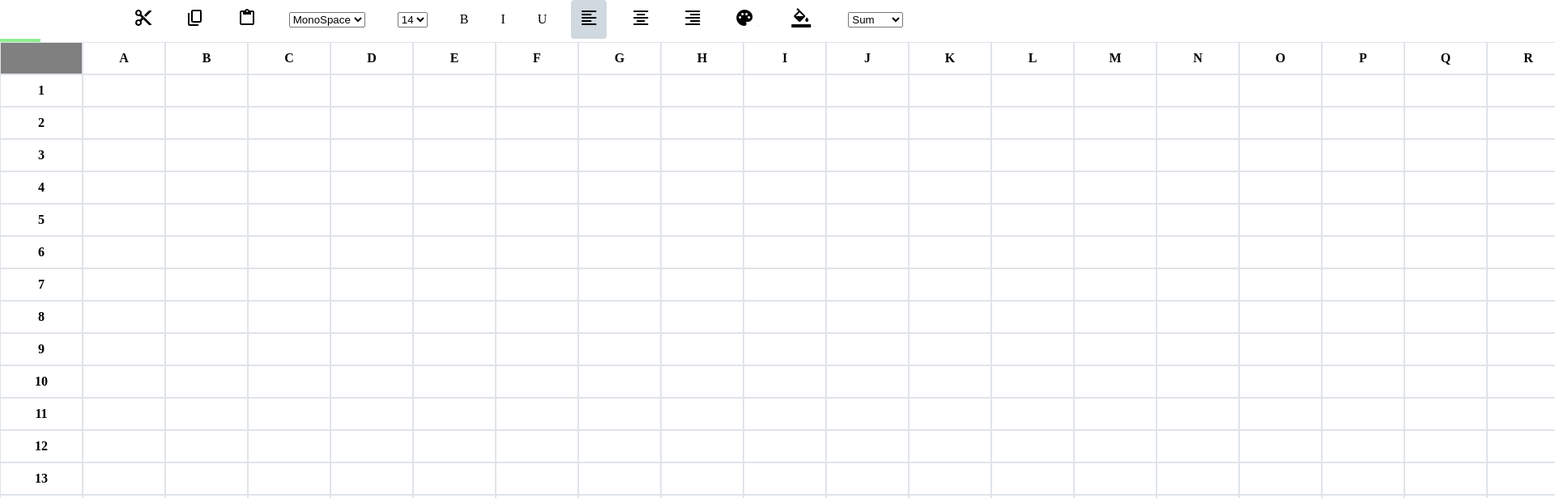
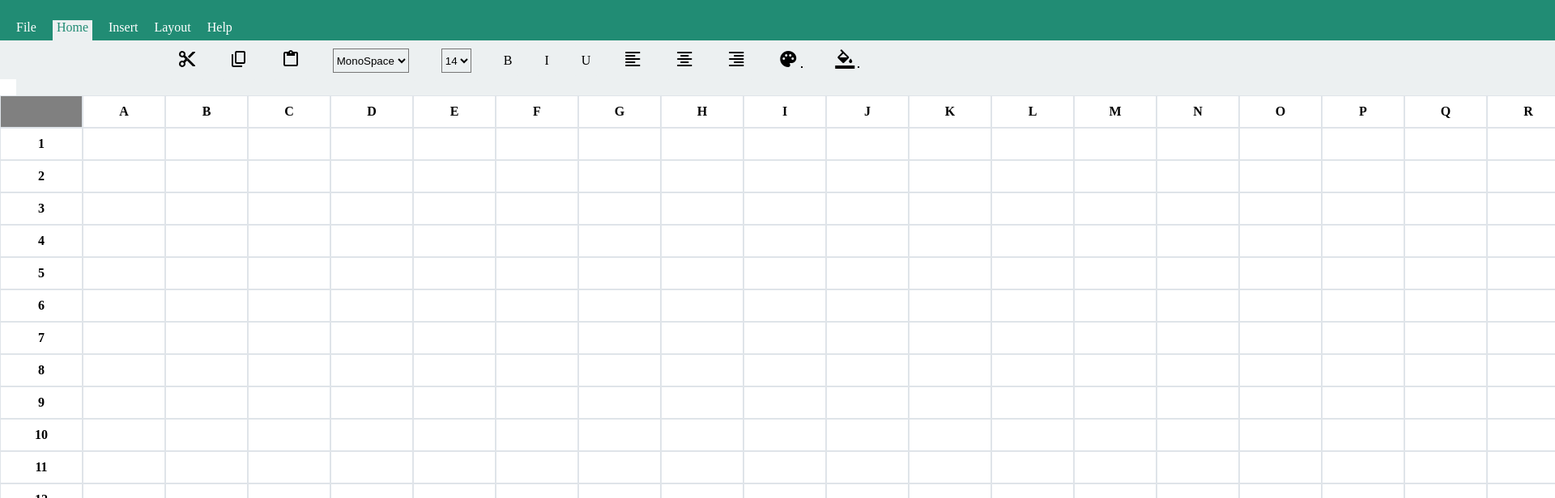
Before and after one commit to pranavraju1/google-sheet, a plain HTML site: page index.html in a window 1280 px wide. Shown: the top 616 px of the page at 81% size, 1920 px wide, since content can reach past the window. Drawn offline with Linux system fonts and the light colour scheme.

Commit message:
5th push

```diff
--- a/index.html
+++ b/index.html
@@ -6,10 +6,19 @@
     <title>Document</title>
     <link rel="stylesheet" href="style.css" />
     <link rel="stylesheet" href="menus.css">
+    <link rel="shortcut icon" type="image/x-icon" href="resources/logo.ico">
     <link href="https://fonts.googleapis.com/icon?family=Material+Icons"
       rel="stylesheet">
   </head>
   <body>
+    <div class="cap"></div>
+    <div class="cap1">
+      <div style="background-color: #218c74; color: white; ">File</div>
+      <div style="background-color: #ecf0f1; color: #218c74; padding-left: 5px; padding-right: 5px;">Home</div>
+      <div style="background-color: #218c74; color: white;">Insert</div>
+      <div style="background-color: #218c74; color: white;">Layout</div>
+      <div style="background-color: #218c74; color: white;">Help</div>
+    </div>
     <div id="options">
       <div class="menus">
         <div id="cut" onclick="onClickcut(this)">
@@ -38,10 +47,10 @@
             <option value="20">20</option>
           </select>
         </div>
-        <div id="bold" onclick="onClickBold(this)">B</div>
-        <div id="italic" onclick="onClickItalic(this)">I</div>
-        <div id="underline" onclick="onClickUndreline(this)">U</div>
-        <div id="leftalign" onclick="onClickLeft(this)" class="active-option">
+        <div class="Q" id="bold" onclick="onClickBold(this)">B</div>
+        <div class="Q" id="italic" onclick="onClickItalic(this)">I</div>
+        <div class="Q" id="underline" onclick="onClickUndreline(this)">U</div>
+        <div class="Q" id="leftalign" onclick="onClickLeft(this)" class="active-option">
           <span class="material-icons">
             format_align_left
             </span>
@@ -73,16 +82,18 @@
           </label>
           <input type="color" id="bgcolor-picker" style="width: 0px; height: 0px;" onchange="onChangeBGColor(this)">
         </div>
-        <div>
+        <!-- <div>
           <select id="funt" onclick="funt(this)" name="fs">
             <option value="MonoSpace">Sum</option>
             <option value="Sans-serif"></option>
             <option value="Fantasy">Sub</option>
             <option value="Cursive" >Cursive</option>
           </select>
-        </div>
+        </div> -->
       </div>
-      <div id="active-cell"></div>
+      <div id="active-cell" style="display: inline;"></div>
+      <!-- <span>fx</span>
+      <span class="fx">asdas</span> -->
     </div>
     <div id="header">
       <b style="background-color: gray"></b>
--- a/menus.css
+++ b/menus.css
@@ -18,6 +18,16 @@
 
 }
 #active-cell{
-    background-color: lightgreen;
-    width: 30px;
+    background-color: white;
+    padding: 2px 10px;
+    width: 200px !important;
 }
+#funt,#fsize{
+    height: 30px;
+}
+.fx{
+    background-color: violet;
+    width: 200px;
+    height: 100px;
+    position: absolute;
+}
--- a/options.js
+++ b/options.js
@@ -3,6 +3,7 @@
 // active cell defines which cell is selected / active initially it will be null indicating that no cell is selected
 let activeCell = null;
 const activeCellelement = document.getElementById("active-cell");
+
 
 const initialoptionsstate = {
     fontFamily:"",
@@ -23,6 +24,8 @@ function onCellFocus(e){
     // whenever the cell is focused change the value of the active cell to the value of the id
     activeCell = e.target;
     activeCellelement.innerHTML=e.target.id;
+    let a =document.getElementsByClassName("Q")
+    console.log(a)
 }
 
 
--- a/style.css
+++ b/style.css
@@ -1,6 +1,7 @@
 *{
     margin: 0;
     padding: 0;
+    background-color: #ecf0f1;
 }
 #header{
     display: flex;
@@ -13,6 +14,7 @@
     padding: 10px 0;
     min-width: 100px;
     border: 1px solid #dfe4e9;
+    background-color: white;
 }
 .row{
     display: flex;
@@ -21,6 +23,7 @@
     padding: 10px 0;
     min-width: 100px;
     border: 1px solid #dfe4e9;
+    background-color: white;
 }
 .row>b:first-child{
     text-align: center;
@@ -35,7 +38,14 @@
     display: flex;
     flex-direction: row;
 }
-#active-cell{
-    background-color: white;
-    padding: 2px 10px;
+.cap,.cap1{
+    width: 2760px;
+    height: 25px;
+    background-color: #218c74;
+    padding-left: 20px;
 }
+.cap1{
+    display: flex;
+    flex-direction: row;
+    gap: 20px;
+}
```
Also changed, not shown: resources/logo.ico (added).
